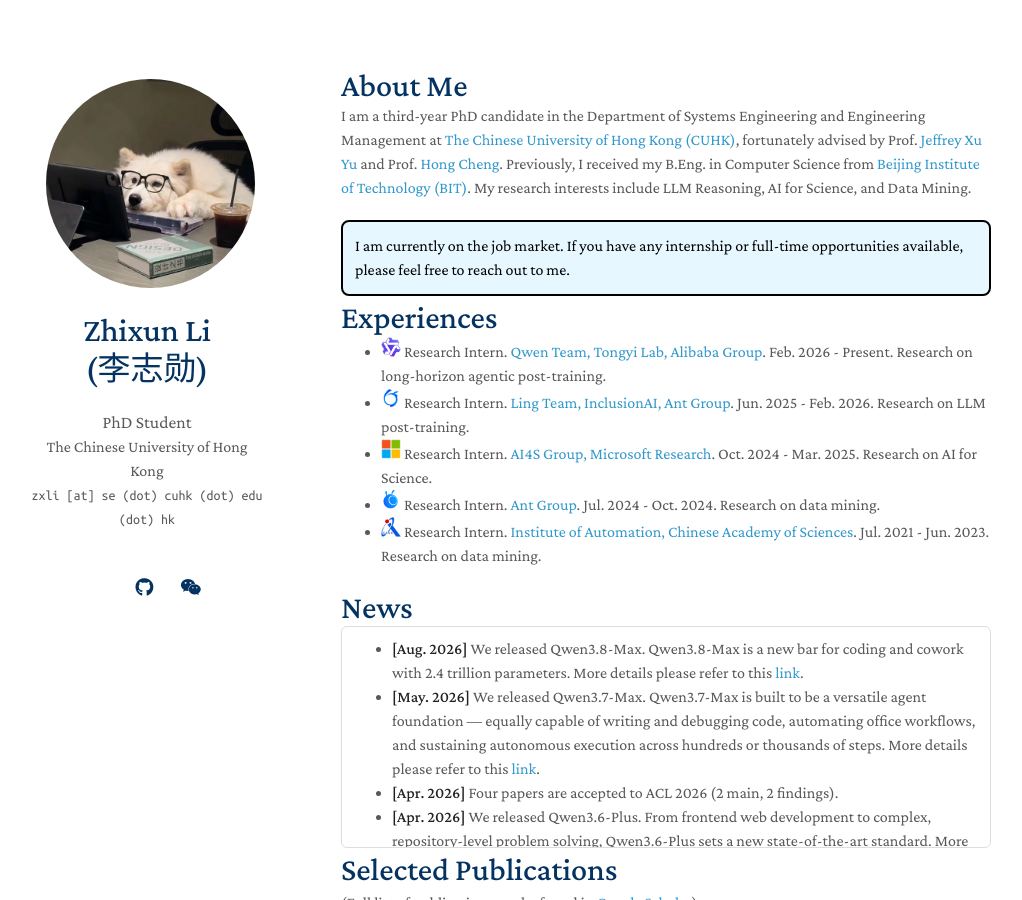
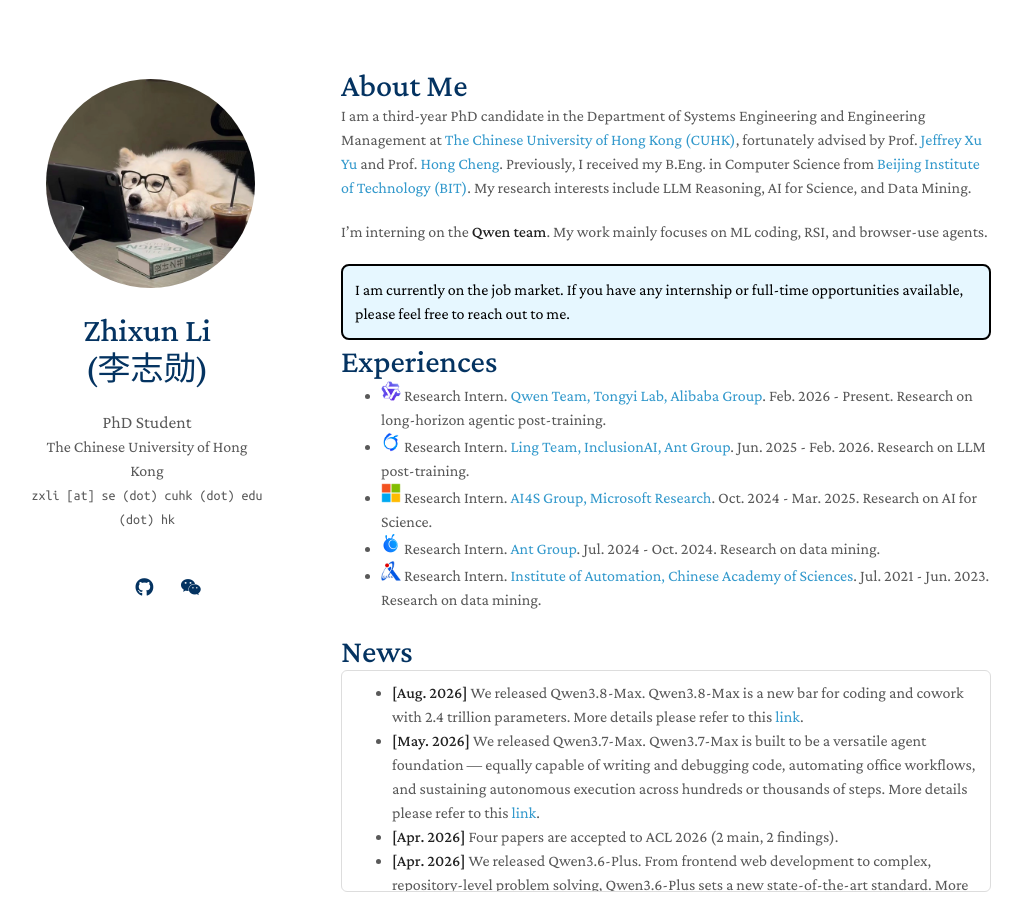
Before and after one commit to ZhixunLEE/ZhixunLEE.github.io, a Jekyll site: the page built from index.md, in a window 1280 px wide and 900 px high. Shown: the whole window, without its empty margins (129-1151 px from the left). Built offline with Jekyll 4.4.1, drawn with Linux system fonts in a browser that asks for light colours; nearby versions of some CDN libraries; a style sheet for code colours, icons or effects is not loaded.

Commit message:
Update index.md

```diff
--- a/index.md
+++ b/index.md
@@ -7,6 +7,8 @@ layout: homepage
 <h2 id="aboutme" style="margin: 2px 0px 0px;">About Me</h2>
 
 I am a third-year PhD candidate in the Department of Systems Engineering and Engineering Management at [The Chinese University of Hong Kong (CUHK)](https://www.cuhk.edu.hk/chinese/index.html), fortunately advised by Prof. [Jeffrey Xu Yu](https://www.se.cuhk.edu.hk/people/academic-staff/prof-yu-xu-jeffrey/) and Prof. [Hong Cheng](https://www.se.cuhk.edu.hk/people/academic-staff/prof-cheng-hong/). Previously, I received my B.Eng. in Computer Science from [Beijing Institute of Technology (BIT)](https://www.bit.edu.cn/). My research interests include LLM Reasoning, AI for Science, and Data Mining.
+
+I'm interning on the **Qwen team**. My work mainly focuses on ML coding, RSI, and browser-use agents.
 
 <!-- Feel free to drop me an email if you have anything would like to discuss :) -->
 
```
